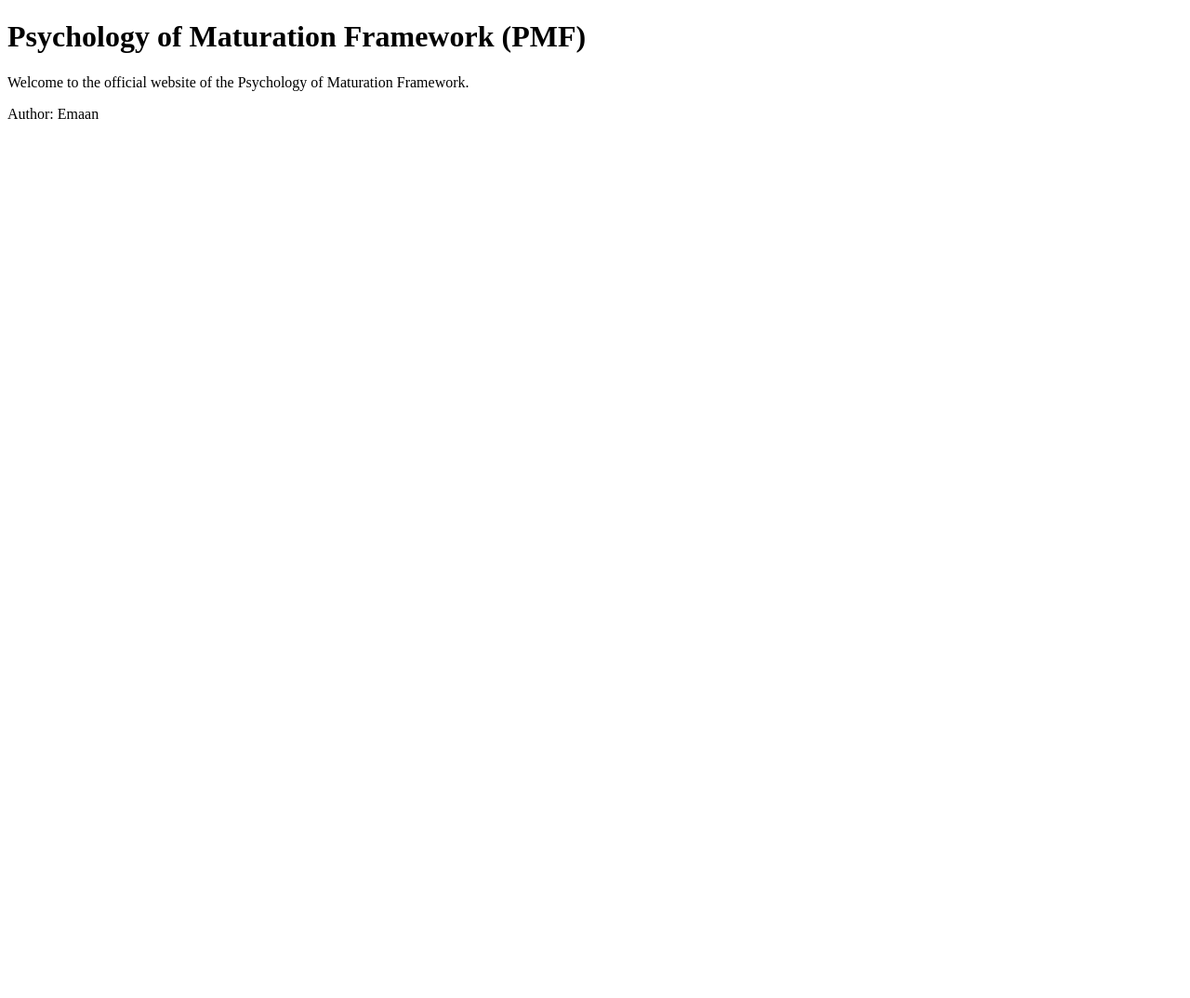
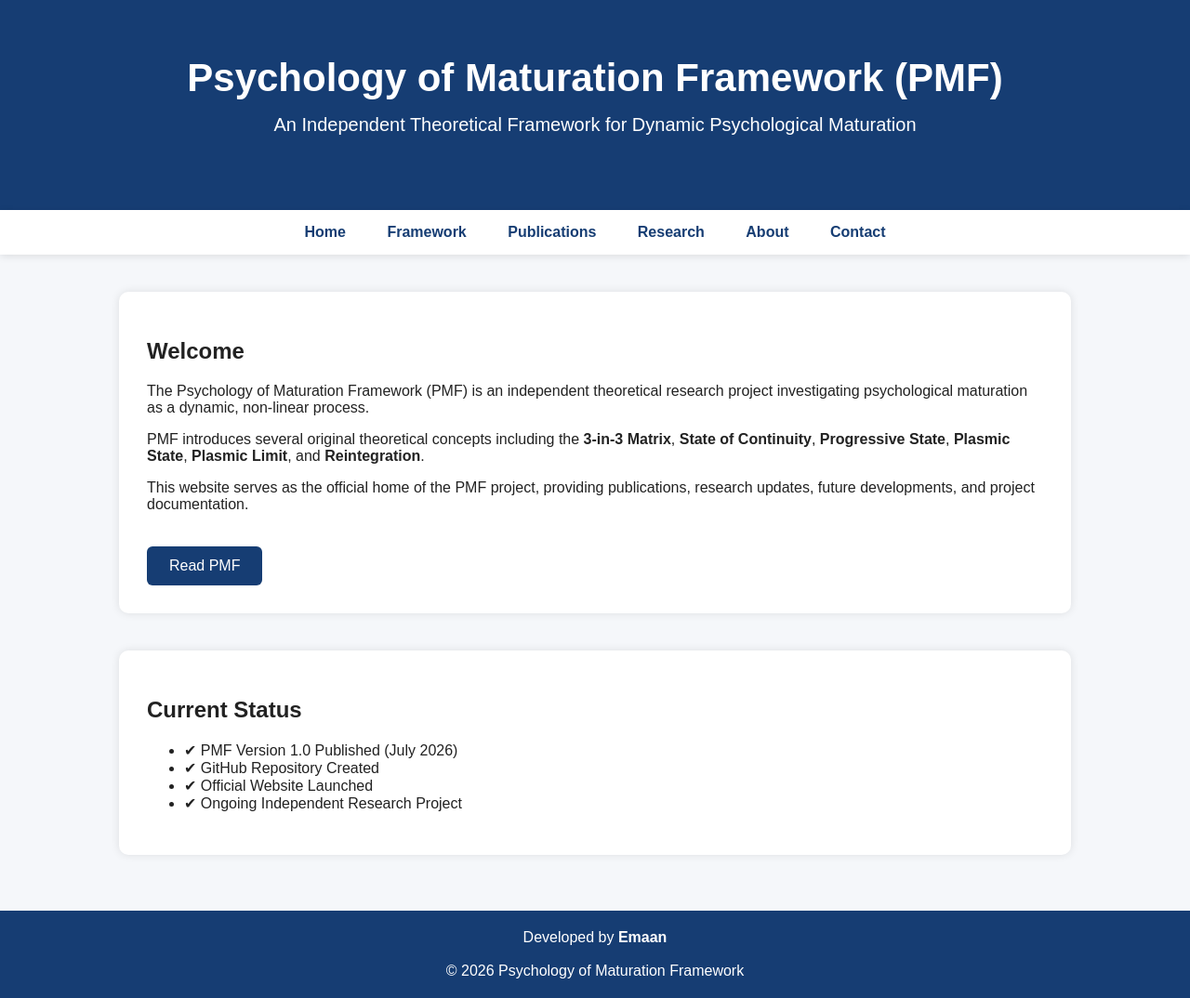
Before and after one commit to emaanazeem-researcher/Plasmic-State-of-Maturation--framework, a plain HTML site: page index.html in a window 1280 px wide. Shown: the whole page at 93% size. Before the commit the page ends 800 px from the top, so only its background shows below. Drawn offline with Linux system fonts and the light colour scheme.

Commit message:
Update index.html

```diff
--- a/index.html
+++ b/index.html
@@ -1,16 +1,164 @@
 <!DOCTYPE html>
-<html>
+<html lang="en">
+
 <head>
-<title>Psychology of Maturation Framework</title>
+<meta charset="UTF-8">
+<meta name="viewport" content="width=device-width, initial-scale=1.0">
+
+<title>Psychology of Maturation Framework (PMF)</title>
+
+<style>
+
+body{
+    font-family:Arial, Helvetica, sans-serif;
+    margin:0;
+    background:#f5f7fa;
+    color:#222;
+}
+
+header{
+    background:#163d73;
+    color:white;
+    padding:60px 20px;
+    text-align:center;
+}
+
+header h1{
+    margin:0;
+    font-size:42px;
+}
+
+header p{
+    font-size:20px;
+    margin-top:15px;
+}
+
+nav{
+    background:white;
+    text-align:center;
+    padding:15px;
+    box-shadow:0 2px 8px rgba(0,0,0,0.1);
+}
+
+nav a{
+    margin:20px;
+    text-decoration:none;
+    color:#163d73;
+    font-weight:bold;
+}
+
+section{
+    width:80%;
+    margin:auto;
+    margin-top:40px;
+    margin-bottom:40px;
+}
+
+.card{
+    background:white;
+    padding:30px;
+    border-radius:10px;
+    box-shadow:0 0 10px rgba(0,0,0,0.1);
+}
+
+.button{
+    display:inline-block;
+    margin-top:20px;
+    padding:12px 24px;
+    background:#163d73;
+    color:white;
+    text-decoration:none;
+    border-radius:6px;
+}
+
+footer{
+    background:#163d73;
+    color:white;
+    text-align:center;
+    padding:20px;
+    margin-top:60px;
+}
+
+</style>
+
 </head>
 
 <body>
 
+<header>
+
 <h1>Psychology of Maturation Framework (PMF)</h1>
 
-<p>Welcome to the official website of the Psychology of Maturation Framework.</p>
+<p>An Independent Theoretical Framework for Dynamic Psychological Maturation</p>
 
-<p>Author: Emaan</p>
+</header>
+
+<nav>
+
+<a href="#">Home</a>
+<a href="#">Framework</a>
+<a href="#">Publications</a>
+<a href="#">Research</a>
+<a href="#">About</a>
+<a href="#">Contact</a>
+
+</nav>
+
+<section>
+
+<div class="card">
+
+<h2>Welcome</h2>
+
+<p>
+The Psychology of Maturation Framework (PMF) is an independent theoretical research project investigating psychological maturation as a dynamic, non-linear process.
+</p>
+
+<p>
+PMF introduces several original theoretical concepts including the <strong>3-in-3 Matrix</strong>, <strong>State of Continuity</strong>, <strong>Progressive State</strong>, <strong>Plasmic State</strong>, <strong>Plasmic Limit</strong>, and <strong>Reintegration</strong>.
+</p>
+
+<p>
+This website serves as the official home of the PMF project, providing publications, research updates, future developments, and project documentation.
+</p>
+
+<a class="button" href="#">
+Read PMF
+</a>
+
+</div>
+
+</section>
+
+<section>
+
+<div class="card">
+
+<h2>Current Status</h2>
+
+<ul>
+
+<li>✔ PMF Version 1.0 Published (July 2026)</li>
+<li>✔ GitHub Repository Created</li>
+<li>✔ Official Website Launched</li>
+<li>✔ Ongoing Independent Research Project</li>
+
+</ul>
+
+</div>
+
+</section>
+
+<footer>
+
+Developed by <strong>Emaan</strong>
+
+<br><br>
+
+© 2026 Psychology of Maturation Framework
+
+</footer>
 
 </body>
+
 </html>
```
